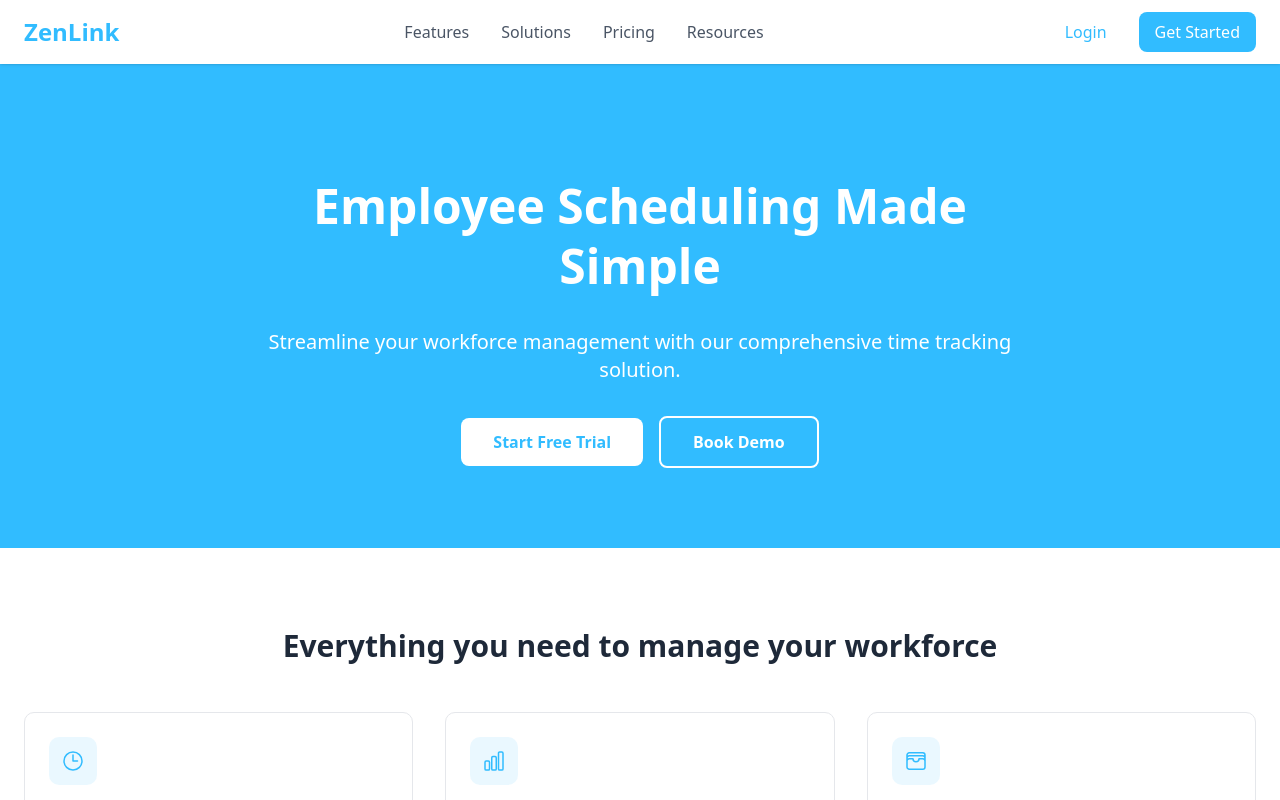
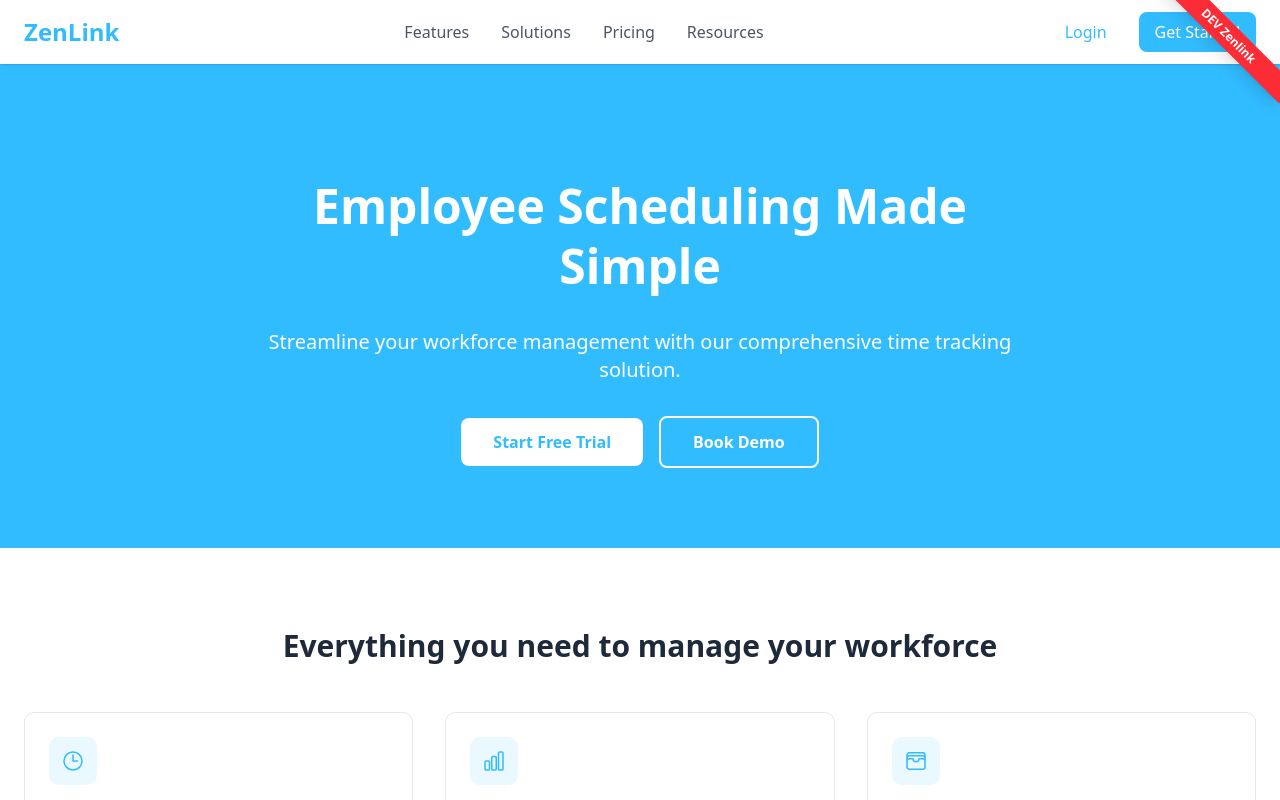
Before and after one commit to devsutaungmai/zen-link, a Next.js app: page / in a window 1280 px wide. Shown: the top 800 px of the page. Built offline with nearby package versions, Linux system fonts and the light colour scheme.

Commit message:
add : dev ribbon

```diff
--- a/src/app/employee/dashboard/page.tsx
+++ b/src/app/employee/dashboard/page.tsx
@@ -45,7 +45,6 @@ export default function EmployeeDashboard() {
 
   const fetchEmployeeData = async () => {
     try {
-      // Get current employee from cookie/session
       const res = await fetch('/api/employee/me')
       if (!res.ok) {
         if (res.status === 401) {
@@ -58,7 +57,6 @@ export default function EmployeeDashboard() {
       const employeeData = await res.json()
       setEmployee(employeeData)
 
-      // Check for active shift
       const activeShiftRes = await fetch('/api/shifts/active')
       if (activeShiftRes.ok) {
         const activeShiftData = await activeShiftRes.json()
@@ -86,7 +84,6 @@ export default function EmployeeDashboard() {
           employeeId: employee.id,
           date: new Date().toISOString().split('T')[0],
           startTime: new Date().toISOString(),
-          // Don't include endTime for active shifts
         }),
       })
 
@@ -133,7 +130,6 @@ export default function EmployeeDashboard() {
   }
 
   const handleLogout = () => {
-    // Clear the employee token cookie
     document.cookie = 'employee_token=; path=/; expires=Thu, 01 Jan 1970 00:00:01 GMT;'
     router.push('/employee/login')
   }
--- a/src/app/employee/login/page.tsx
+++ b/src/app/employee/login/page.tsx
@@ -45,8 +45,6 @@ export default function EmployeeLoginPage() {
       if (!res.ok) {
         throw new Error(data.error || 'Login failed')
       }
-
-      // Redirect to employee dashboard/punch clock
       router.push('/employee/dashboard')
     } catch (err: any) {
       setError(err.message)
--- a/src/app/layout.tsx
+++ b/src/app/layout.tsx
@@ -2,6 +2,7 @@ import type { Metadata } from "next";
 import { Geist, Geist_Mono } from "next/font/google";
 import "./globals.css";
 import { APP_NAME } from "./constants";
+import DevRibbon from "@/components/DevRibbon";
 
 const geistSans = Geist({
   variable: "--font-geist-sans",
@@ -28,6 +29,7 @@ export default function RootLayout({
       <body
         className={`${geistSans.variable} ${geistMono.variable} antialiased`}
       >
+        <DevRibbon />
         {children}
       </body>
     </html>
--- /dev/null
+++ b/src/components/DevRibbon.tsx
@@ -0,0 +1,23 @@
+'use client'
+
+export default function DevRibbon() {
+  const isDevelopment = process.env.NODE_ENV === 'development' ||
+                       process.env.NEXT_PUBLIC_VERCEL_ENV === 'preview' ||
+                       typeof window !== 'undefined' && window.location.hostname.includes('dev.')
+
+  if (!isDevelopment) {
+    return null
+  }
+
+  return (
+    <div className="fixed top-0 right-0 z-[9999] pointer-events-none">
+      <div className="relative">
+        <div className="bg-red-500 text-black px-12 py-1 text-xs font-bold transform rotate-45 translate-x-8 translate-y-6 shadow-lg">
+          <div className="flex items-center space-x-1">
+            <span className="text-white">DEV Zenlink</span>
+          </div>
+        </div>
+      </div>
+    </div>
+  )
+}
```
Also changed, not shown: 1 other file (tests, documents, lock files or other folders).
